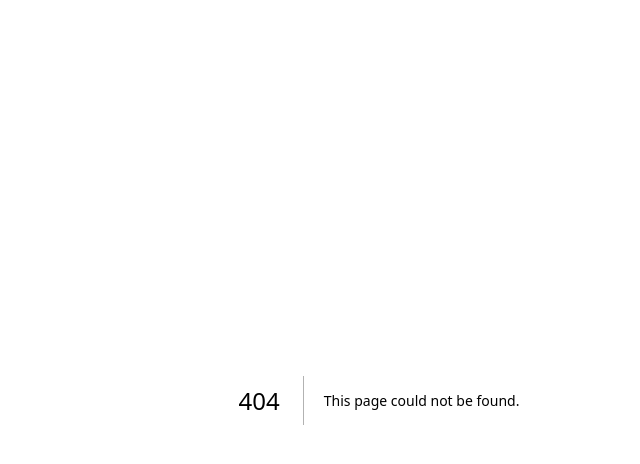
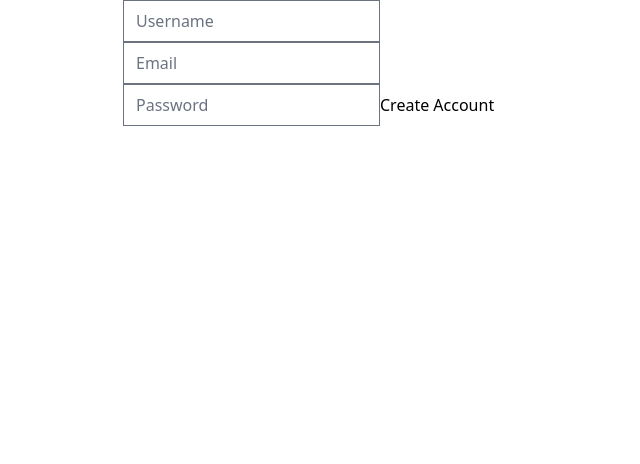
Before and after one commit to kimdongzzi/nomad-carrot-market, a Next.js app: page /forms in a window 1280 px wide. Before the commit this address had no page. Shown: the top 464 px of the page, without its empty margins (261-901 px from the left). Built offline with nearby package versions, Linux system fonts and the light colour scheme.

Commit message:
[prac] feat/react-hook-form : Use React-Hook-Form #20
<description>
- react-hook-form의 사용법을 압니다.

```diff
--- a/package.json
+++ b/package.json
@@ -20,6 +20,7 @@
     "next": "13.1.6",
     "react": "18.2.0",
     "react-dom": "18.2.0",
+    "react-hook-form": "^7.43.1",
     "typescript": "4.9.5"
   },
   "devDependencies": {
--- /dev/null
+++ b/pages/forms.tsx
@@ -0,0 +1,75 @@
+import { FieldErrors, useForm } from "react-hook-form";
+
+// Less code (c)
+// Better validation (c)
+// Better Erros (set, clear, display)
+// Have control over inputs
+// Dont deal with events (c)
+// Easier Inputs (c)
+
+interface LoginForm {
+  username: string;
+  email: string;
+  password: string;
+  errors?: string;
+}
+
+export default function Forms() {
+  const {
+    register,
+    handleSubmit,
+    formState: { errors },
+    watch,
+    setValue,
+    setError,
+    reset,
+    resetField,
+  } = useForm<LoginForm>({ mode: "onSubmit" });
+  const onValid = (data: LoginForm) => {
+    console.log("im valid bby");
+    setError("username", { message: "Taken username" });
+    reset();
+  };
+  const onInvalid = (errors: FieldErrors) => {
+    console.log(errors);
+    resetField("password");
+  };
+
+  return (
+    <form onSubmit={handleSubmit(onValid, onInvalid)}>
+      <input
+        {...register("username", {
+          required: "Username is required",
+          minLength: {
+            message: "The username should be longer than 5 chars.",
+            value: 5,
+          },
+        })}
+        type="text"
+        placeholder="Username"
+      />
+      {errors.username?.message}
+      <input
+        className={`${Boolean(errors.email) ? "border-red-500" : ""}`}
+        {...register("email", {
+          required: "Email is required",
+          validate: {
+            notGmail: (value) =>
+              !value.includes("@gmail.com") || "Gmail is not allowed",
+          },
+        })}
+        type="email"
+        placeholder="Email"
+      />
+      {errors.email?.message}
+      <br />
+      <input
+        {...register("password", { required: "Password is required" })}
+        type="password"
+        placeholder="Password"
+      />
+      <input required type="submit" value="Create Account" />
+      {errors.errors?.message}
+    </form>
+  );
+}
```
Also changed, not shown: 1 other file (tests, documents, lock files or other folders).
